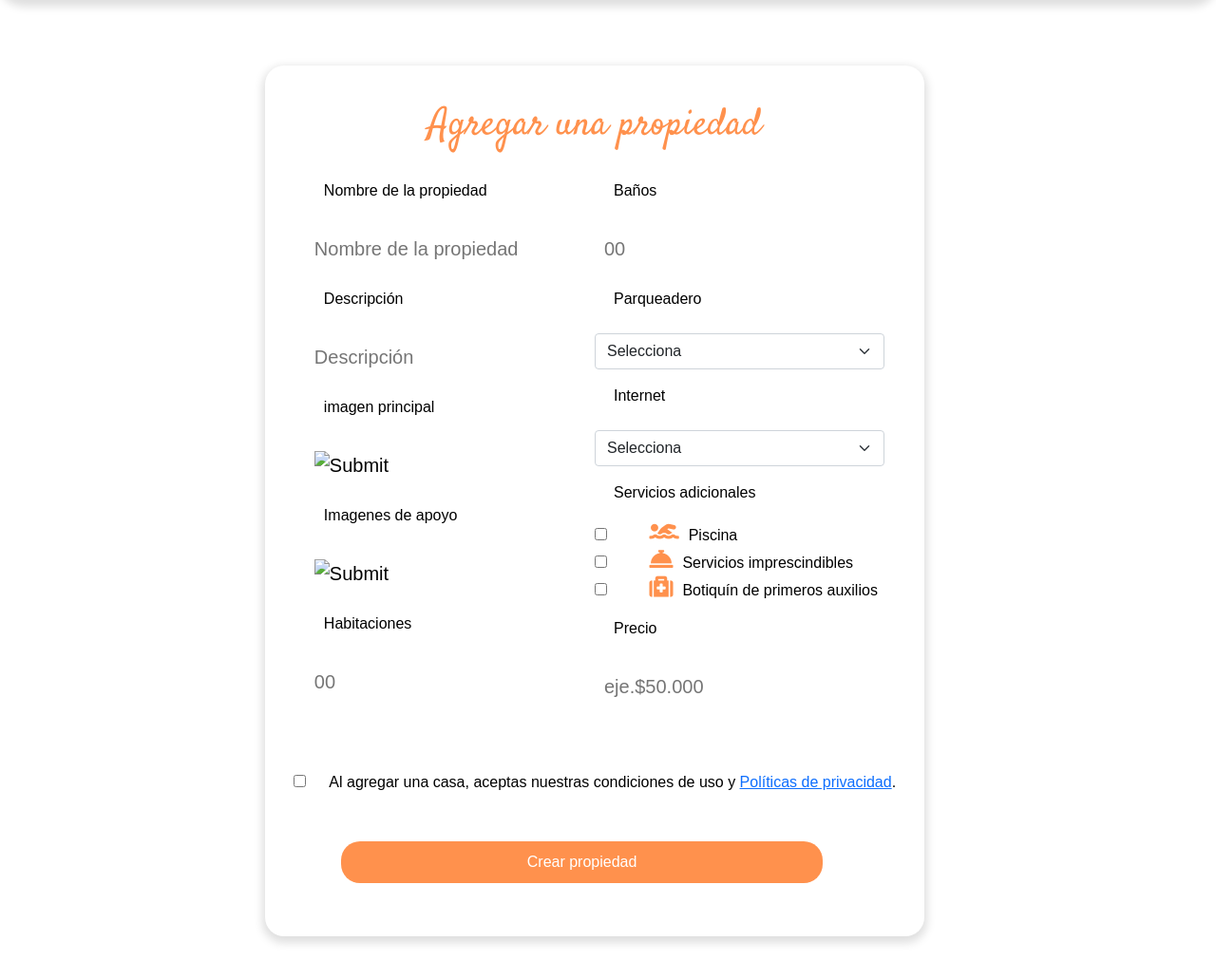
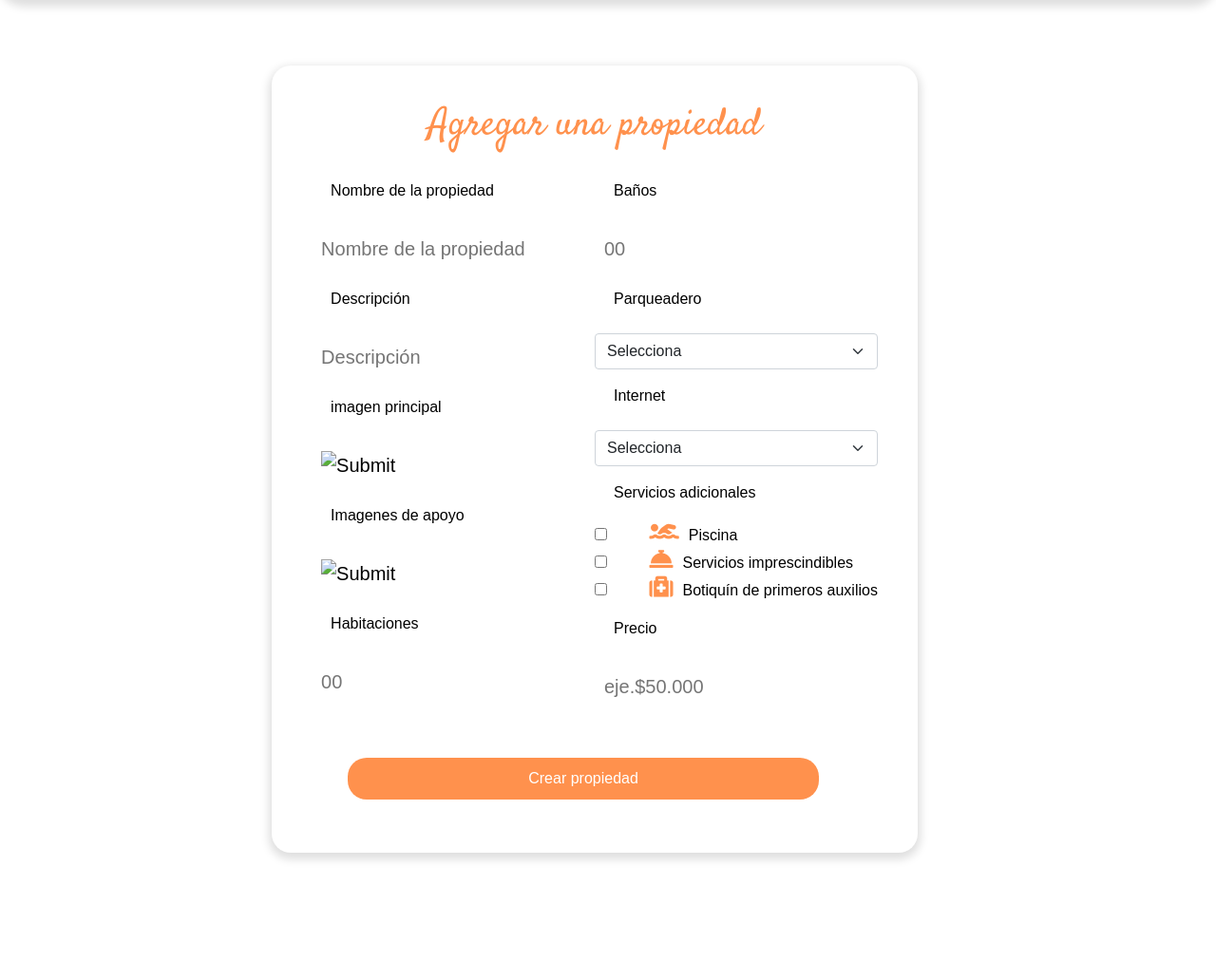
Before and after one commit to PaolaRoa/airbnb_criollo, a PHP site: page /views/Newhomelessor.php in a window 1280 px wide. Shown: the part 200-1231 px from the top of the page at 95% size. After the commit the page ends 1106 px from the top, so only its background shows below. Run offline with PHP 8.4, Linux system fonts and the light colour scheme; some libraries are stand-ins or nearby versions.

Commit message:
modifed private politians

```diff
--- a/views/Newhomelessor.php
+++ b/views/Newhomelessor.php
@@ -112,12 +112,7 @@
             </div>
                    <div class="end">
                         </br>
-                        </br>
-                        <p class="fieldset">
-                            <input type="checkbox" id="accept-terms" required>
-                            <label for="accept-terms">Al agregar una casa, aceptas nuestras condiciones de uso y <a href="#0">Políticas de privacidad</a>.</label>
-                        </p>
-                        </br>
+
                         <p class="fieldset">
                             <input class="button" type="submit" value="Crear propiedad">
                         </p>
```
